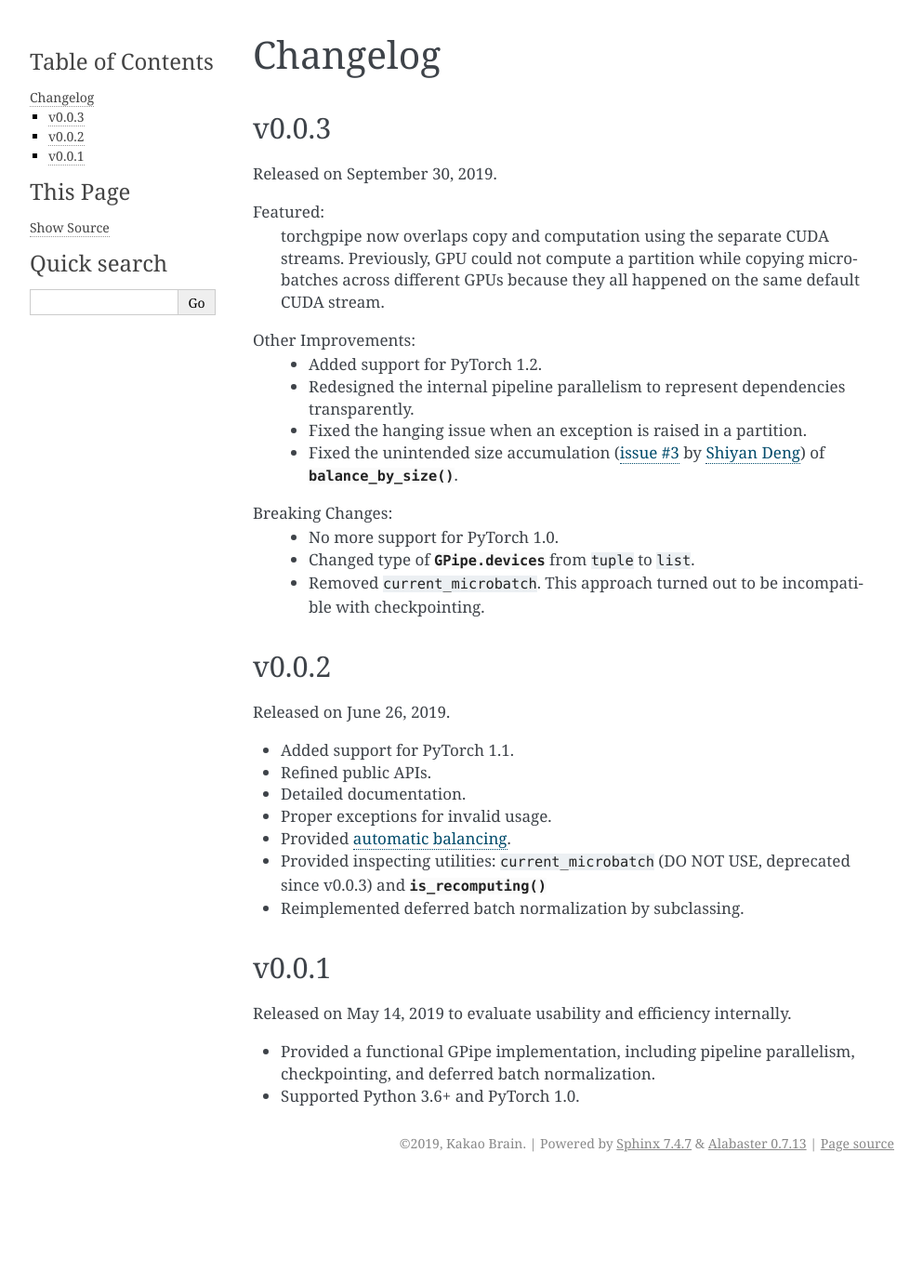
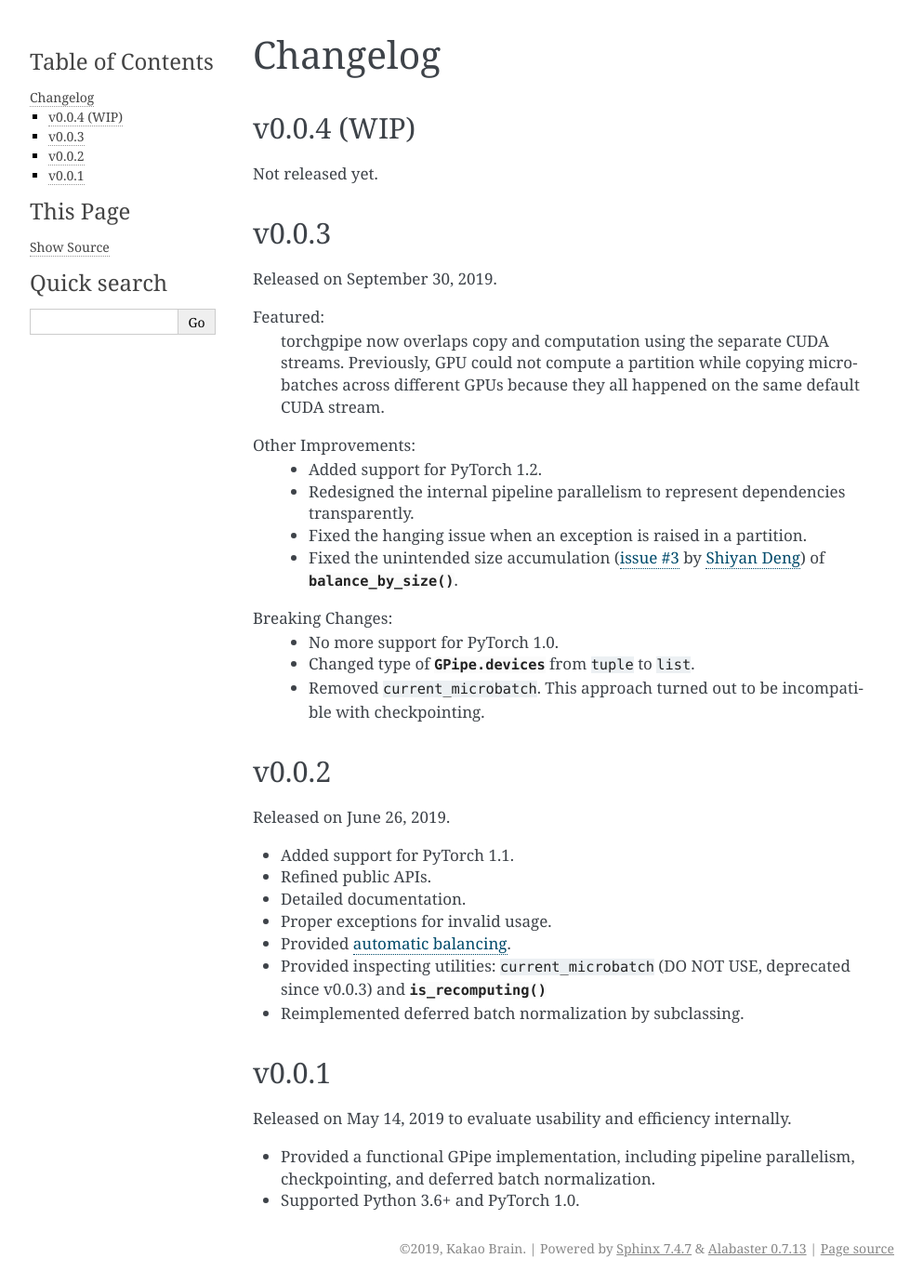
Before and after one commit to kakaobrain/torchgpipe, a Sphinx documentation site: the page built from docs/changelog.rst, in a window 1280 px wide. Shown: the whole page at 93% size, without its empty margins (148-1141 px from the left). Built offline with Sphinx 7.4.7, drawn with Linux system fonts in a browser that asks for light colours; before the commit the page ends 1269 px from its top, so only the background shows below that.

Commit message:
Prepare v0.0.4

```diff
--- a/docs/changelog.rst
+++ b/docs/changelog.rst
@@ -1,5 +1,10 @@
 Changelog
 =========
+
+v0.0.4 (WIP)
+~~~~~~
+
+Not released yet.
 
 v0.0.3
 ~~~~~~
--- a/torchgpipe/__version__.py
+++ b/torchgpipe/__version__.py
@@ -1 +1 @@
-__version__ = '0.0.3'
+__version__ = '0.0.4'
```
